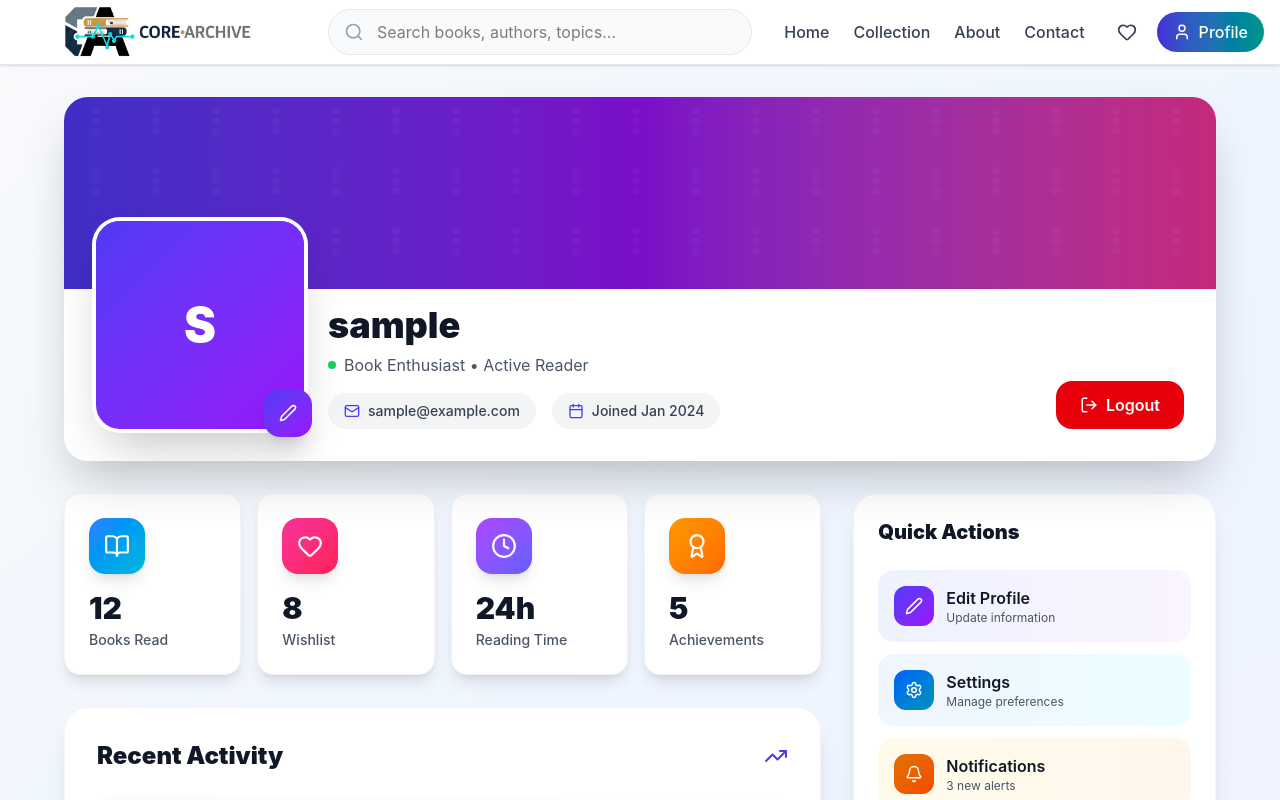
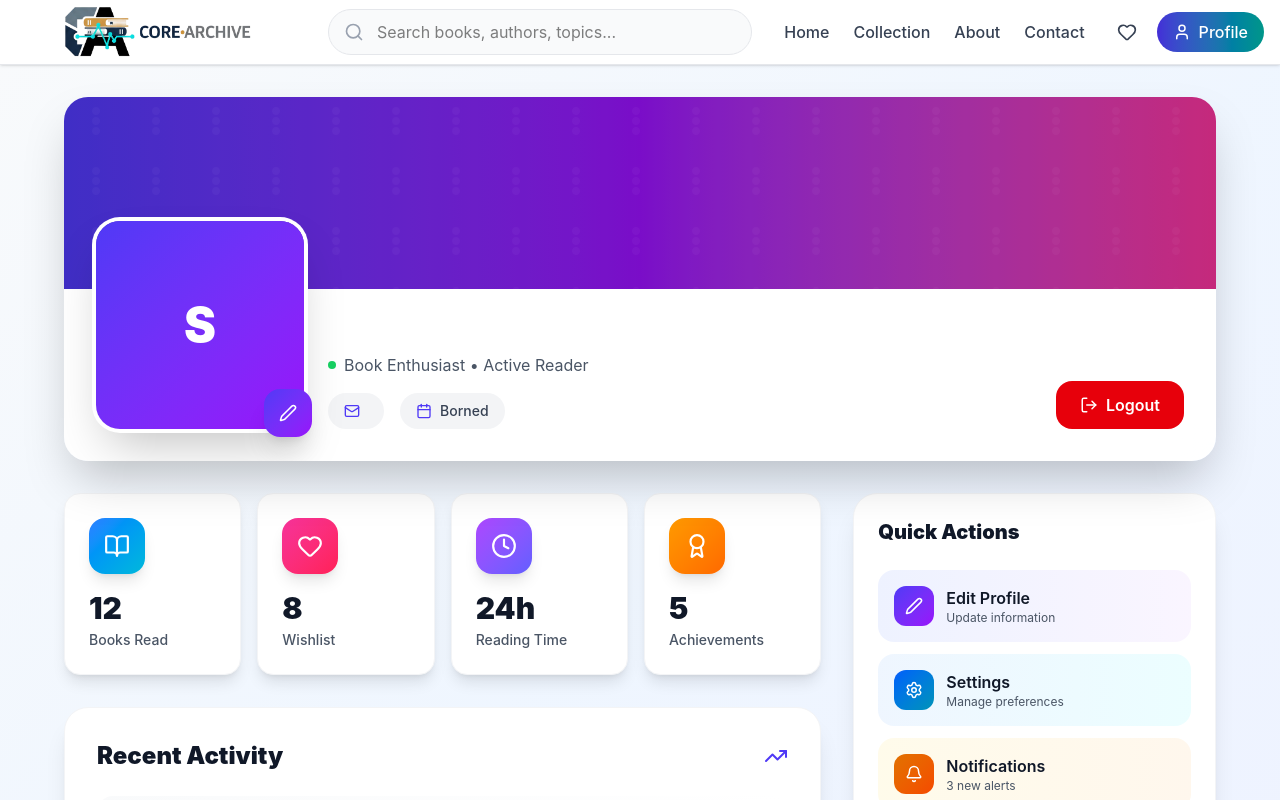
Before and after one commit to theyogeshpal/Digital-Library-Frontend, a React (Vite) app: page /Profile in a window 1280 px wide. Shown: the top 800 px of the page. Built offline with nearby package versions, Linux system fonts and the light colour scheme; no server answers; sample sign-in values are in the browser's storage.

Commit message:
api integrate

```diff
--- a/src/Pages/Profile.jsx
+++ b/src/Pages/Profile.jsx
@@ -6,10 +6,16 @@ import axios from 'axios'
 const Profile = () => {
   const navigate = useNavigate();
   const [username, setUsername] = useState('');
+  const [userdata, setuserdata] = useState({
+    email: '',
+    fullname: '',
+    dob : '',
+    joiningdate : ''
+  })
 
   useEffect(() => {
     const storedUsername = localStorage.getItem('Username');
-    console.log('Stored Username:', storedUsername);
+    // console.log('Stored Username:', storedUsername);
     if (!storedUsername) {
       navigate('/Login');
     } else {
@@ -28,7 +34,13 @@ useEffect(() => {
       const res = await axios.get(
         `https://digital-library-backend-jesb.onrender.com/api/user/${username}`
       );
-      console.log(res);
+      // console.log(res.data.data[0]);
+      setuserdata({
+        email: res.data.data[0].email,
+        fullname: res.data.data[0].fullname,
+        dob : res.data.data[0].dob,
+        joiningdate : res.data.data[0].joiningdate
+      });
     } catch (e) {
       console.log(e);
     }
@@ -81,7 +93,7 @@ useEffect(() => {
               </div>
 
               <div className="flex-1 text-center md:text-left">
-                <h1 className="text-4xl font-black text-gray-900 mb-2">{username}</h1>
+                <h1 className="text-4xl font-black text-gray-900 mb-2">{userdata.fullname}</h1>
                 <p className="text-gray-600 mb-4 flex items-center gap-2 justify-center md:justify-start">
                   <span className="w-2 h-2 bg-green-500 rounded-full animate-pulse"></span>
                   Book Enthusiast • Active Reader
@@ -89,11 +101,11 @@ useEffect(() => {
                 <div className="flex flex-wrap gap-4 justify-center md:justify-start">
                   <div className="flex items-center gap-2 px-4 py-2 bg-gray-100 rounded-full">
                     <Mail size={16} className="text-indigo-600" />
-                    <span className="text-sm font-medium text-gray-700">{username}@example.com</span>
+                    <span className="text-sm font-medium text-gray-700">{userdata.email}</span>
                   </div>
                   <div className="flex items-center gap-2 px-4 py-2 bg-gray-100 rounded-full">
                     <Calendar size={16} className="text-indigo-600" />
-                    <span className="text-sm font-medium text-gray-700">Joined Jan 2024</span>
+                    <span className="text-sm font-medium text-gray-700">Borned {userdata.dob}</span>
                   </div>
                 </div>
               </div>
```
